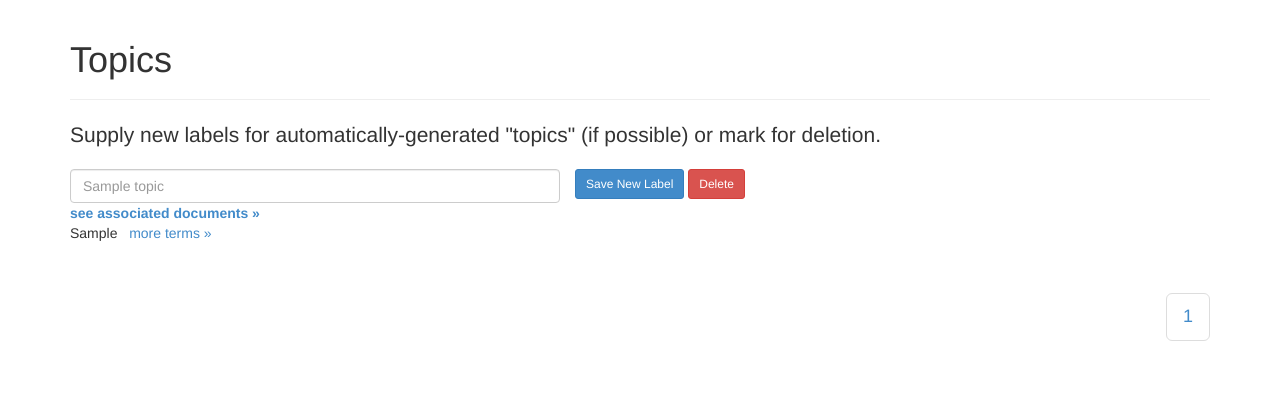
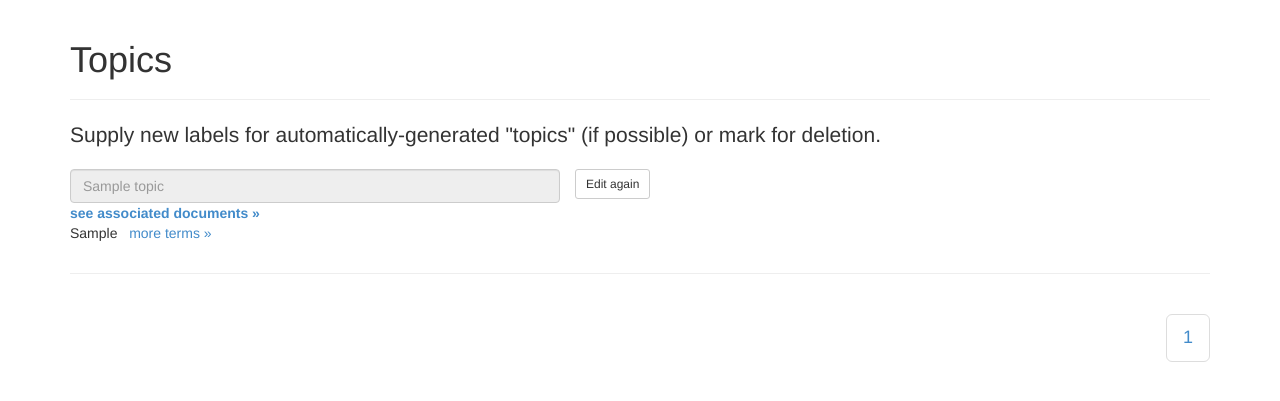
Before and after one commit to trevormunoz/kap_topics, a Flask app: page /topics in a window 1280 px wide. Shown: the top 401 px of the page. Run offline with Flask 2, Linux system fonts and the light colour scheme; tables that the repository leaves empty hold one stand-in row (values such as "Sample post"); some libraries are stand-ins or nearby versions.

Commit message:
Add conditional logic that checks if a label has been supplied

```diff
--- a/templates/topics.html
+++ b/templates/topics.html
@@ -12,12 +12,20 @@
                 <dt id="t{{topic.id}}">
                        <div class="row topic">
                         <form class="form-inline" role="form">
-                            <div class="form-group col-md-8">
+                                {% if topic.supplied_label == None %}
+                             <div class="form-group col-md-8">
                                 <label class="sr-only" for="input-label-topic-{{topic.id}}">Label for {{ topic.orig_label }}</label>
                                 <input type="text" class="form-control" id="input-label-topic-{{topic.id}}" placeholder="{{ topic.orig_label }}">
                             </div>
                             <button type="submit" class="btn btn-default btn-sm btn-primary">Save New Label</button>
                             <button class="btn btn-default btn-sm btn-danger">Delete</button>
+                            {% else %}
+                             <div class="form-group col-md-8">
+                                <label class="sr-only" for="input-label-topic-{{topic.id}}">Label for {{ topic.orig_label }}</label>
+                                <input type="text" class="form-control" id="input-label-topic-{{topic.id}}" placeholder="{{ topic.supplied_label }}" disabled>
+                            </div>
+                                    <button class="btn btn-default btn-sm">Edit again</button>
+                            {% endif %}
                         </form>
                         </div>
                         <a href="http://localhost:3000/?f%5Bsubject_facet%5D%5B%5D={{ topic.orig_label }}">see associated documents &raquo;</a>
@@ -33,6 +41,7 @@
                         <div class="col-md-4">
                         </div>
             </div>
+            <hr>
         {% endfor %}
     </dl>
 </div>
```
